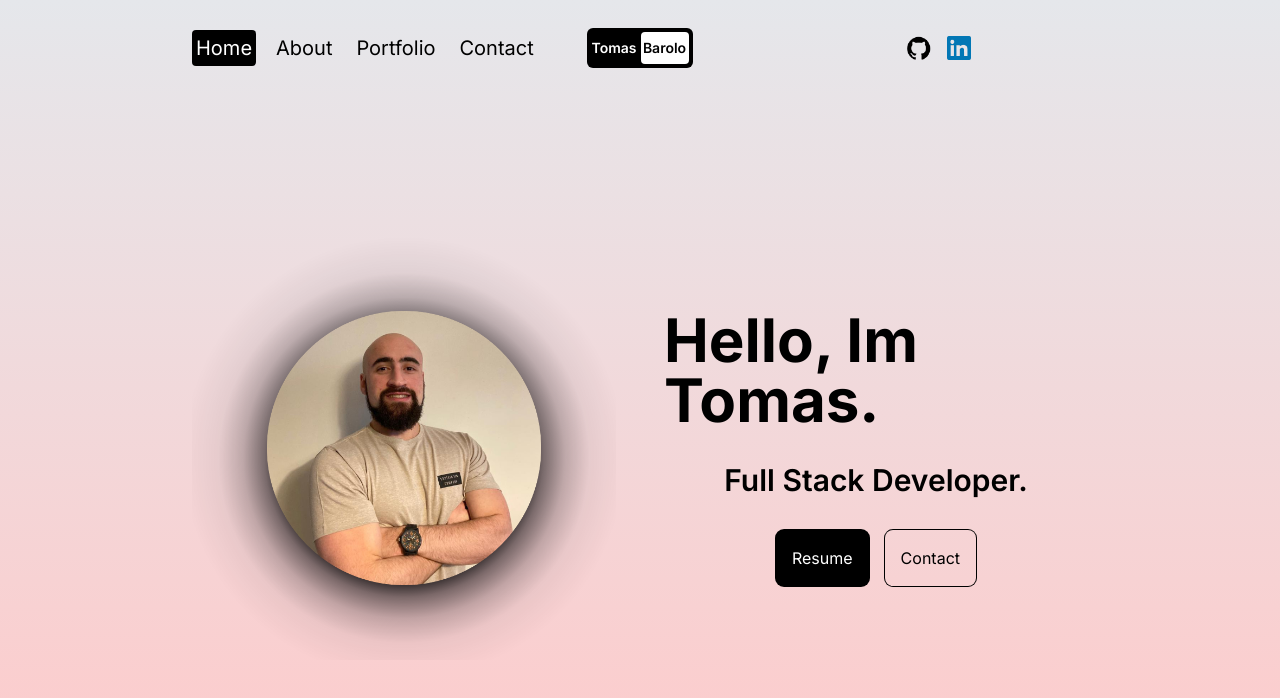
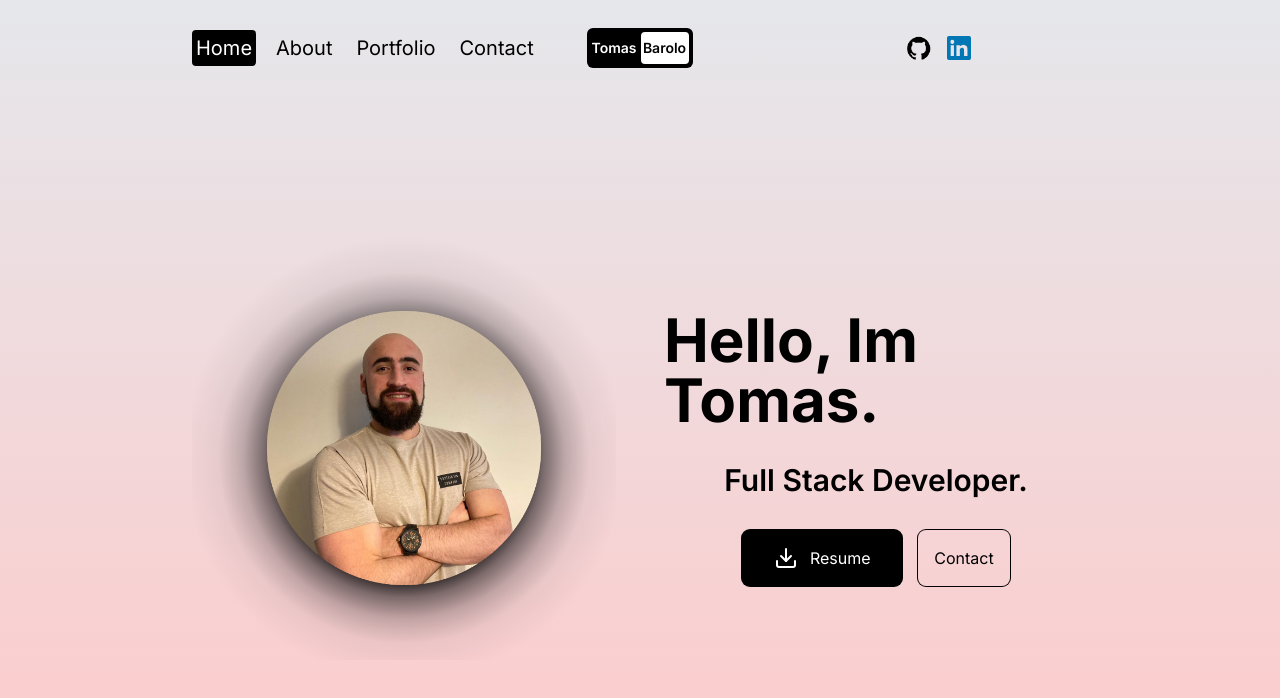
Before and after one commit to tomasba19/NextJS-Tailwind-FramerMotion, a Next.js app: page / in a window 1280 px wide. Shown: the top 698 px of the page. Built offline with nearby package versions, Linux system fonts and the light colour scheme.

Commit message:
resume-button-fix

```diff
--- a/src/app/page.jsx
+++ b/src/app/page.jsx
@@ -1,6 +1,6 @@
 "use client";
 
-import { Download } from 'feather-icons';
+import { Download } from "feather-icons";
 import Image from "next/image";
 import { motion } from "framer-motion";
 import Link from "next/link";
@@ -9,14 +9,13 @@ const Homepage = () => {
   const handleDownload = () => {
     const filePath = "/TomasLautaroBaroloENG.pdf";
 
-    const link = document.createElement('a');
+    const link = document.createElement("a");
     link.href = filePath;
-    link.download = 'TomasLautaroBaroloENG.pdf';
+    link.download = "TomasLautaroBaroloENG.pdf";
     document.body.appendChild(link);
     link.click();
     document.body.removeChild(link);
-  }
-
+  };
 
   return (
     <motion.div
@@ -28,7 +27,12 @@ const Homepage = () => {
       <div className="h-full flex flex-col lg:flex-row px-4 sm:px-8 md:px-12 lg:px-20 xl:px-48">
         {/* IMAGE COINTAINER */}
         <div className="h-1/2 lg:h-full lg:w-1/2 relative mr-12">
-          <Image src="/logoportfolio.png" alt="" fill className="object-contain" />
+          <Image
+            src="/logoportfolio.png"
+            alt=""
+            fill
+            className="object-contain"
+          />
         </div>
         {/* TEXT COINTAINER */}
         <div className="h-1/2 lg:h-full lg:w-1/2 flex flex-col gap-8 items-center justify-center">
@@ -41,11 +45,30 @@ const Homepage = () => {
             Full Stack Developer.
           </p>
           {/* BUTTONS */}
-          <div className="w-full flex gap-4 lg:w-1/2 flex-row items-center justify-center">
-            <button onClick={handleDownload} className="p-4 rounded-lg ring-1 ring-black bg-black text-white">
-              Resume
+          <div className="w-full flex gap-4 lg:w-full flex-row items-center justify-center">
+            <button
+              onClick={handleDownload}
+              className="p-4 w-40 rounded-lg ring-1 ring-black bg-black text-white flex items-center justify-center"
+            >
+              <svg
+                xmlns="http://www.w3.org/2000/svg"
+                width="24"
+                height="24"
+                viewBox="0 0 24 24"
+                fill="none"
+                stroke="#fff"
+                stroke-width="2"
+                stroke-linecap="round"
+                stroke-linejoin="round"
+                class="feather feather-download"
+              >
+                <path d="M21 15v4a2 2 0 0 1-2 2H5a2 2 0 0 1-2-2v-4"></path>
+                <polyline points="7 10 12 15 17 10"></polyline>
+                <line x1="12" y1="15" x2="12" y2="3"></line>
+              </svg>
+              <span className="ml-3">Resume</span>
             </button>
-            <Link href='/contact' className="p-4 rounded-lg ring-1 ring-black">
+            <Link href="/contact" className="p-4 rounded-lg ring-1 ring-black">
               Contact
             </Link>
           </div>
```
